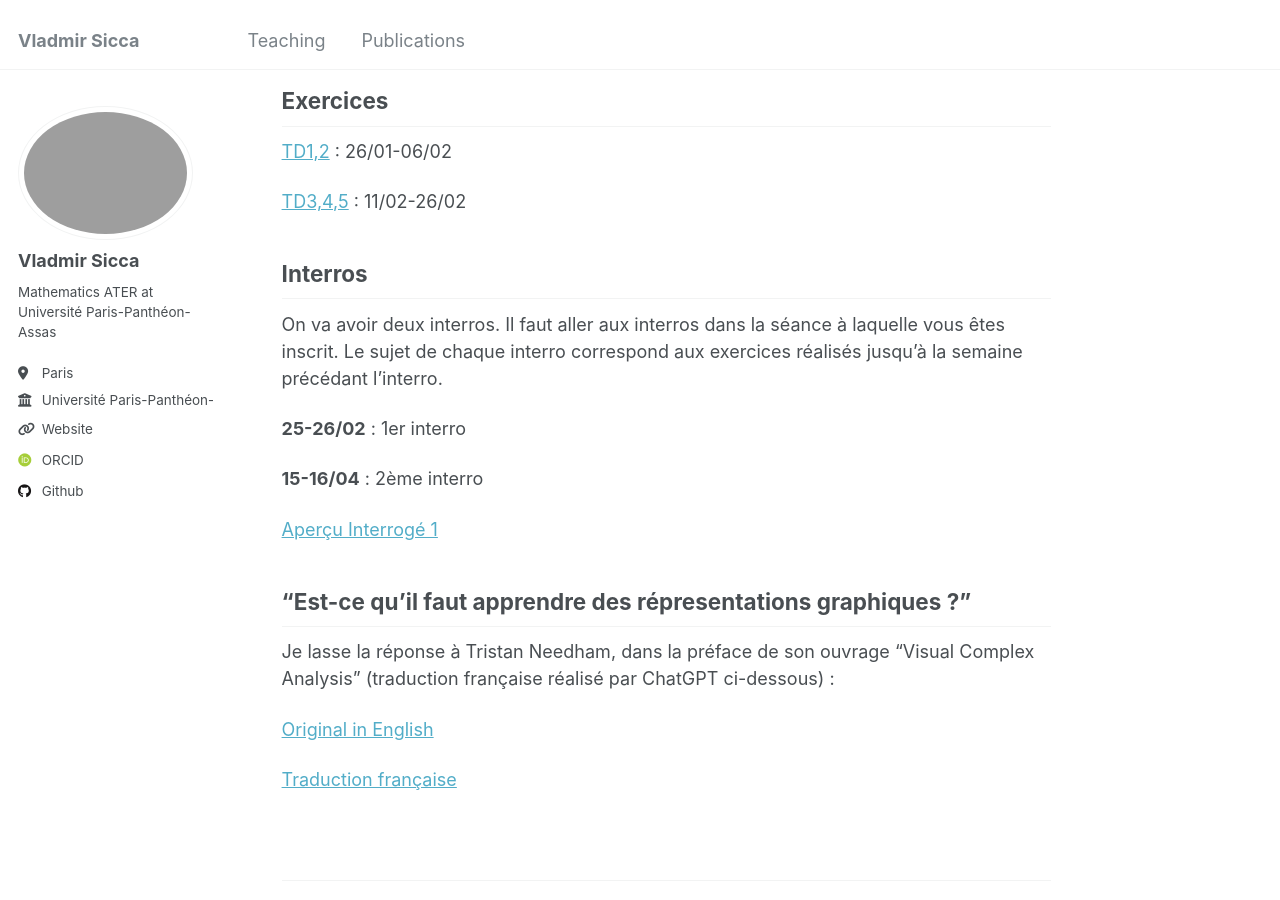
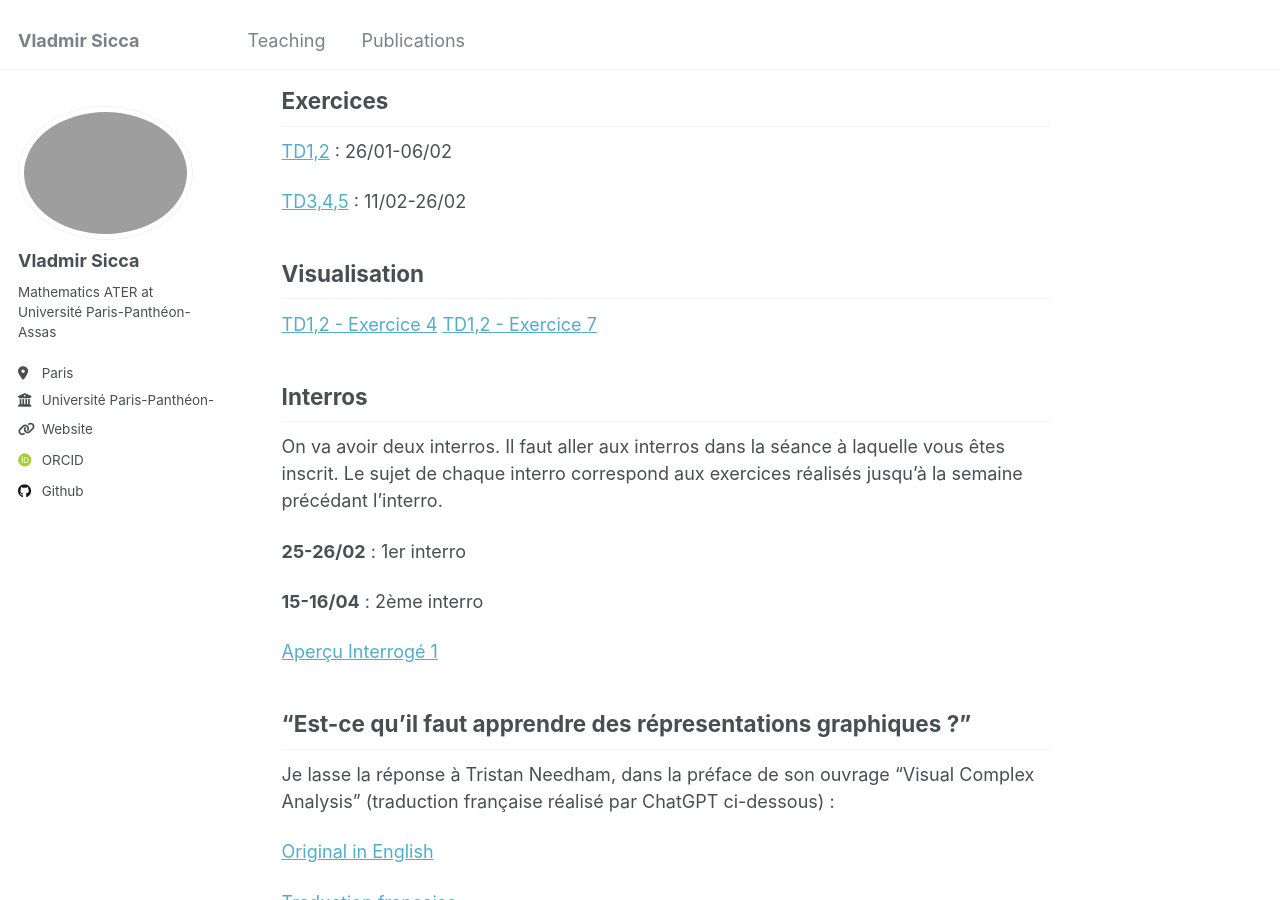
Before and after one commit to vladmirsicca/vladmirsicca.github.io, a Jekyll site: the page built from _teaching/2026_1_maths4_paris_assas.md, in a window 1280 px wide and 900 px high, scrolled down 866 px. Built offline with Jekyll 4.4.1, drawn with Linux system fonts in a browser that asks for light colours; some web fonts are replaced.

Commit message:
Update 2026_1_maths4_paris_assas.md
Updated links and added videos.

```diff
--- a/_teaching/2026_1_maths4_paris_assas.md
+++ b/_teaching/2026_1_maths4_paris_assas.md
@@ -34,9 +34,14 @@ Mathématiques pour l'Économie - Naïla Hayek, Jean-Pierre Leca
 
 ## Exercices
 
-[TD1,2](https://drive.google.com/file/d/18fXhLuju4DXCFpl22eQgJORr0CBuVbRK/view?usp=sharing) : 26/01-06/02
+[TD1,2](https://drive.google.com/file/d/1SHbRQO4sEXFHd5ZZ-kxmQ_KesZBtV7Ml/view?usp=sharing) : 26/01-06/02
 
-[TD3,4,5](https://drive.google.com/file/d/1CIyVIH1ue3ii-etep9XZOJgqQ2V1KPYO/view?usp=sharing) : 11/02-26/02
+[TD3,4,5](https://drive.google.com/file/d/1ddU-K2so5R6_vHhKp9r58rOkg7I3kSub/view?usp=sharing) : 11/02-26/02
+
+## Visualisation
+
+[TD1,2 - Exercice 4](https://drive.google.com/file/d/1dEL7WicK-0kqzqRfYOW47SfpXWApbCpk/view?usp=sharing)
+[TD1,2 - Exercice 7](https://drive.google.com/file/d/1bteLLu9uB_iFazPQqtsUJY-wlLeFiPuN/view?usp=sharing)
 
 ## Interros
 
@@ -46,12 +51,12 @@ On va avoir deux interros. Il faut aller aux interros dans la séance à laquell
 
 **15-16/04** : 2ème interro
 
-[Aperçu Interrogé 1](https://drive.google.com/file/d/1OXSoIMe1DrojjaYxEF5sXNNQt8-spNeR/view?usp=sharing)
+[Aperçu Interrogé 1](https://drive.google.com/file/d/1zJRdCpyZY-SbMNpNW-HxDl5SqT7nI9Kh/view?usp=sharing)
 
 ## "Est-ce qu'il faut apprendre des répresentations graphiques ?"
 
 Je lasse la réponse à Tristan Needham, dans la préface de son ouvrage "Visual Complex Analysis" (traduction française réalisé par ChatGPT ci-dessous) :
 
-[Original in English](https://drive.google.com/file/d/1j-5uInXTvMfPt9sK129K2OVXfnnLtjYE/view?usp=sharing)
+[Original in English](https://drive.google.com/file/d/1IDde0khjhHuAI-TIzzstBU-Ogo4ZZbbv/view?usp=sharing)
 
-[Traduction française](https://drive.google.com/file/d/1PH4shlZCxh1tIc_uAhU2AR06uVj9EBpO/view?usp=sharing)
+[Traduction française](https://drive.google.com/file/d/1fiExAU34789hALfcpjoatIWCPAm36Gw0/view?usp=sharing)
```
